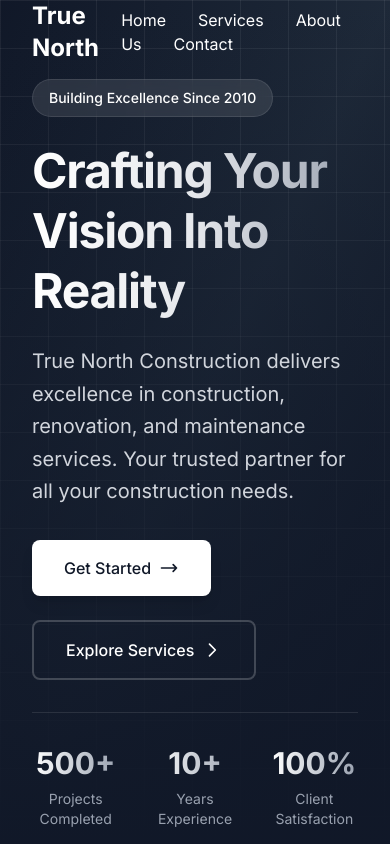
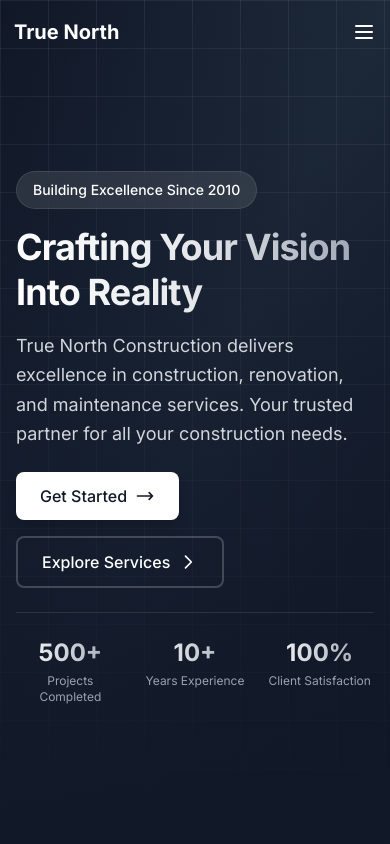
Before and after one commit to moses7054/TrueNorth, a Next.js app: page / in a window 390 px wide. Shown: the top 844 px of the page. Built offline with nearby package versions, Linux system fonts and the light colour scheme.

Commit message:
third commit

```diff
--- a/src/app/components/Navbar.tsx
+++ b/src/app/components/Navbar.tsx
@@ -6,6 +6,7 @@ import { usePathname } from "next/navigation";
 
 export default function Navbar() {
   const [isScrolled, setIsScrolled] = useState(false);
+  const [isMobileMenuOpen, setIsMobileMenuOpen] = useState(false);
   const pathname = usePathname();
   const isHomePage = pathname === "/";
 
@@ -18,7 +19,13 @@ export default function Navbar() {
     return () => window.removeEventListener("scroll", handleScroll);
   }, []);
 
+  // Close mobile menu when route changes
+  useEffect(() => {
+    setIsMobileMenuOpen(false);
+  }, [pathname]);
+
   return (
+    <>
       <header
         className={`w-full z-[100] transition-all duration-300 ${
           isHomePage ? "fixed top-0 left-0 right-0" : "relative"
@@ -30,42 +37,121 @@ export default function Navbar() {
             : "bg-gray-900 backdrop-blur-md"
         }`}
       >
-      <nav className="h-16 px-8 sm:px-12 lg:px-16">
+        <nav className="h-16 pl-[14px] pr-1.5 sm:px-12 lg:px-16">
           <div className="flex items-center justify-between container mx-auto h-full">
             <Link
               href="/"
-            className="text-2xl font-bold text-white hover:text-gray-200 transition-colors"
+              className="text-xl md:text-2xl font-bold text-white hover:text-gray-200 transition-colors"
             >
               True North
             </Link>
-          <div className="space-x-8">
+
+            {/* Desktop Navigation */}
+            <div className="hidden md:flex space-x-8">
               <Link
                 href="/"
-              className="text-white hover:text-gray-200 transition-colors"
+                className="text-base text-white hover:text-gray-200 transition-colors"
               >
                 Home
               </Link>
               <Link
                 href="/services"
-              className="text-white hover:text-gray-200 transition-colors"
+                className="text-base text-white hover:text-gray-200 transition-colors"
               >
                 Services
               </Link>
               <Link
                 href="/about"
-              className="text-white hover:text-gray-200 transition-colors"
+                className="text-base text-white hover:text-gray-200 transition-colors"
               >
                 About Us
               </Link>
               <Link
                 href="/contact"
-              className="text-white hover:text-gray-200 transition-colors"
+                className="text-base text-white hover:text-gray-200 transition-colors"
+              >
+                Contact
+              </Link>
+            </div>
+
+            {/* Mobile Menu Button */}
+            <button
+              className="md:hidden text-white p-2"
+              onClick={() => setIsMobileMenuOpen(!isMobileMenuOpen)}
+              aria-label="Toggle menu"
+            >
+              <svg
+                className="w-6 h-6"
+                fill="none"
+                stroke="currentColor"
+                viewBox="0 0 24 24"
+              >
+                <path
+                  strokeLinecap="round"
+                  strokeLinejoin="round"
+                  strokeWidth={2}
+                  d="M4 6h16M4 12h16M4 18h16"
+                />
+              </svg>
+            </button>
+          </div>
+        </nav>
+      </header>
+
+      {/* Mobile Menu - moved outside header/nav for proper overlay */}
+      {isMobileMenuOpen && (
+        <div
+          className="md:hidden fixed inset-0 bg-gray-900/95 backdrop-blur-md z-[9999] transition-transform duration-300 ease-in-out"
+          style={{ top: 0, left: 0, right: 0, bottom: 0 }}
+        >
+          {/* Close Button */}
+          <button
+            className="absolute top-4 right-4 text-white p-2 z-[10000]"
+            onClick={() => setIsMobileMenuOpen(false)}
+            aria-label="Close menu"
+          >
+            <svg
+              className="w-6 h-6"
+              fill="none"
+              stroke="currentColor"
+              viewBox="0 0 24 24"
+            >
+              <path
+                strokeLinecap="round"
+                strokeLinejoin="round"
+                strokeWidth={2}
+                d="M6 18L18 6M6 6l12 12"
+              />
+            </svg>
+          </button>
+          <div className="flex flex-col items-center justify-center h-full space-y-8">
+            <Link
+              href="/"
+              className="text-xl text-white hover:text-gray-200 transition-colors"
+            >
+              Home
+            </Link>
+            <Link
+              href="/services"
+              className="text-xl text-white hover:text-gray-200 transition-colors"
+            >
+              Services
+            </Link>
+            <Link
+              href="/about"
+              className="text-xl text-white hover:text-gray-200 transition-colors"
+            >
+              About Us
+            </Link>
+            <Link
+              href="/contact"
+              className="text-xl text-white hover:text-gray-200 transition-colors"
             >
               Contact
             </Link>
           </div>
         </div>
-      </nav>
-    </header>
+      )}
+    </>
   );
 }
--- a/src/app/page.tsx
+++ b/src/app/page.tsx
@@ -34,17 +34,20 @@ export default function Home() {
         </div>
 
         {/* Main Content */}
-        <div className="w-full relative container mx-auto pt-16">
-          <div className="w-full px-8 sm:px-12 lg:px-16">
-            <div className="grid grid-cols-1 lg:grid-cols-12 gap-16 items-center">
+        <div className="w-full relative container mx-auto pt-16 pb-8">
+          <div className="w-full px-4 sm:px-12 lg:px-16">
+            <div className="grid grid-cols-1 lg:grid-cols-12 gap-8 lg:gap-16 items-center">
               {/* Left Column - Text Content */}
               <motion.div
-                className="text-white space-y-8 lg:col-span-7"
+                className="text-white space-y-6 lg:space-y-8 lg:col-span-7"
                 initial="hidden"
                 animate="visible"
                 variants={containerVariants}
               >
-                <motion.div variants={itemVariants} className="space-y-6">
+                <motion.div
+                  variants={itemVariants}
+                  className="space-y-4 lg:space-y-6"
+                >
                   <motion.span
                     className="inline-block px-4 py-2 bg-white/10 rounded-full text-sm font-medium backdrop-blur-sm border border-white/10"
                     initial={{ opacity: 0, x: -20 }}
@@ -55,13 +58,13 @@ export default function Home() {
                   </motion.span>
                   <motion.h1
                     variants={itemVariants}
-                    className="text-5xl md:text-7xl font-bold tracking-tight leading-tight bg-gradient-to-r from-white via-gray-200 to-gray-400 bg-clip-text text-transparent"
+                    className="text-4xl md:text-5xl lg:text-7xl font-bold tracking-tight leading-tight bg-gradient-to-r from-white via-gray-200 to-gray-400 bg-clip-text text-transparent"
                   >
                     Crafting Your Vision Into Reality
                   </motion.h1>
                   <motion.p
                     variants={itemVariants}
-                    className="text-xl text-gray-300 max-w-2xl leading-relaxed"
+                    className="text-lg md:text-xl text-gray-300 max-w-2xl leading-relaxed"
                   >
                     True North Construction delivers excellence in construction,
                     renovation, and maintenance services. Your trusted partner
@@ -71,11 +74,11 @@ export default function Home() {
 
                 <motion.div
                   variants={itemVariants}
-                  className="flex flex-wrap gap-6"
+                  className="flex flex-wrap gap-4 lg:gap-6"
                 >
                   <Link
                     href="/contact"
-                    className="inline-flex items-center px-8 py-4 bg-white text-gray-900 rounded-lg hover:bg-gray-100 transition-all duration-300 shadow-lg hover:shadow-xl font-medium group"
+                    className="inline-flex items-center px-6 py-3 lg:px-8 lg:py-4 bg-white text-gray-900 rounded-lg hover:bg-gray-100 transition-all duration-300 shadow-lg hover:shadow-xl font-medium group"
                   >
                     Get Started
                     <svg
@@ -94,7 +97,7 @@ export default function Home() {
                   </Link>
                   <Link
                     href="/services"
-                    className="inline-flex items-center px-8 py-4 bg-transparent border-2 border-white/20 text-white rounded-lg hover:bg-white/10 transition-all duration-300 font-medium group"
+                    className="inline-flex items-center px-6 py-3 lg:px-8 lg:py-4 bg-transparent border-2 border-white/20 text-white rounded-lg hover:bg-white/10 transition-all duration-300 font-medium group"
                   >
                     Explore Services
                     <svg
@@ -116,7 +119,7 @@ export default function Home() {
                 {/* Stats */}
                 <motion.div
                   variants={itemVariants}
-                  className="grid grid-cols-3 gap-8 pt-8 border-t border-white/10"
+                  className="grid grid-cols-3 gap-4 lg:gap-8 pt-6 lg:pt-8 border-t border-white/10"
                 >
                   {[
                     { number: "500+", label: "Projects Completed" },
@@ -124,10 +127,12 @@ export default function Home() {
                     { number: "100%", label: "Client Satisfaction" },
                   ].map((stat) => (
                     <div key={stat.label} className="text-center">
-                      <div className="text-3xl font-bold mb-2 bg-gradient-to-r from-white to-gray-400 bg-clip-text text-transparent">
+                      <div className="text-2xl lg:text-3xl font-bold mb-1 lg:mb-2 bg-gradient-to-r from-white to-gray-400 bg-clip-text text-transparent">
                         {stat.number}
                       </div>
-                      <div className="text-sm text-gray-400">{stat.label}</div>
+                      <div className="text-xs lg:text-sm text-gray-400">
+                        {stat.label}
+                      </div>
                     </div>
                   ))}
                 </motion.div>
```
Lines whose indentation alone changed are shown as unchanged.
